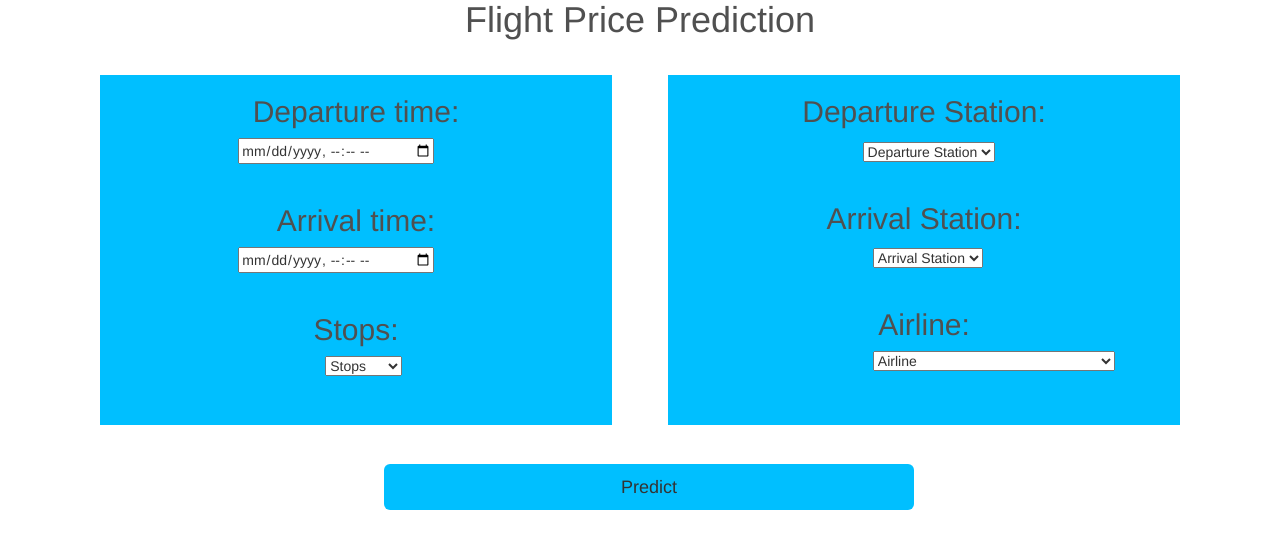
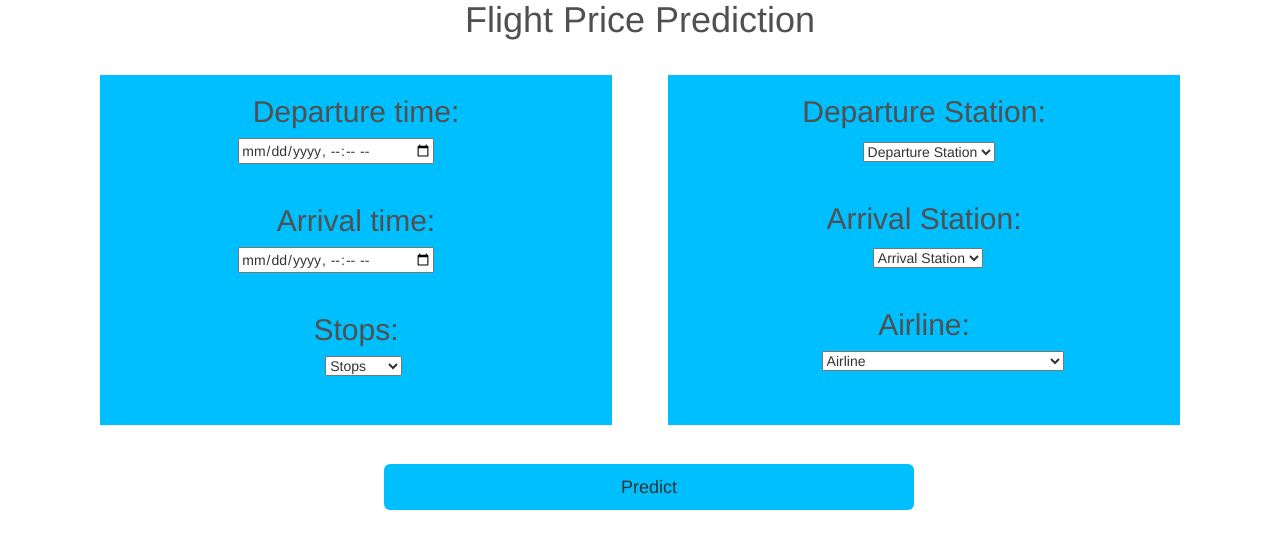
Before and after one commit to saurabhkarpe18/heroku_flight_price, a Flask app: page / in a window 1280 px wide. Shown: the part 20-569 px from the top of the page. Run offline with Flask 2, Linux system fonts and the light colour scheme; parts of the project's set-up code (start-up, migrations or seed data) failed here and were passed over; some libraries are stand-ins or nearby versions.

Commit message:
Update flight1.html

```diff
--- a/templates/flight1.html
+++ b/templates/flight1.html
@@ -57,7 +57,7 @@
 			}
 
 			#air{
-				margin-left: 40%;
+				margin-left: 30%;
 			}
 
 			.con {
```
